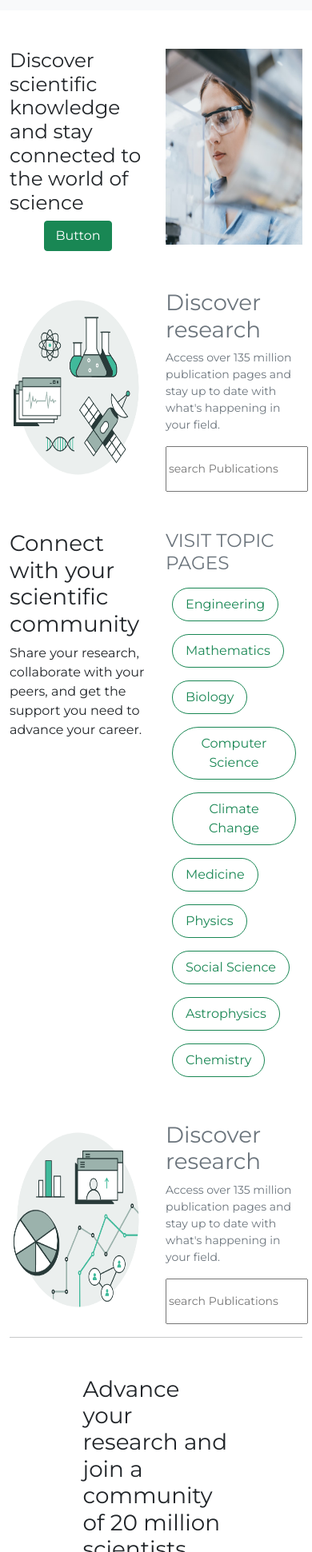
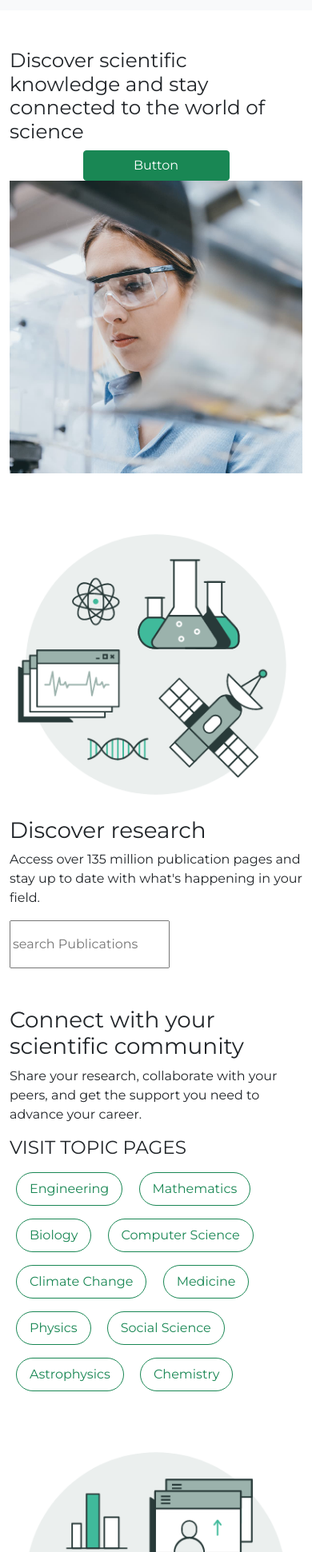
Before and after one commit to shorifuddin2/Research-Gate, a plain HTML site: page index.html in a window 390 px wide. Shown: the part 59-2000 px from the top of the page at 80% size. Drawn offline with nearby package versions, Linux system fonts and the light colour scheme.

Commit message:
responsive project

```diff
--- a/index.html
+++ b/index.html
@@ -36,21 +36,21 @@
         <main>
             <banner class="banner">
                 <div class="row mt-5">
-                    <div class=" col-6 m-auto">
+                    <div class="col-sm-12 col-lg-6 m-auto">
                         <h2 class="">Discover scientific knowledge and stay connected to the world of science</h2>
                         <div class="d-grid gap-2 col-6 mx-auto">
                             <button class="btn btn-success" type="button">Button</button>
                           </div>
                         </div>
-                    <img src="./img/index-hero.jpg" class="col-6 figure-img img-fluid rounded" alt="...">
+                    <img src="./img/index-hero.jpg" class=" col-sm-12 col-lg-6 figure-img img-fluid rounded" alt="...">
                 </div>
             </banner>
             <section class="">
                 <div class="row mt-5">
 
-                    <img src="./img/carcele-1.png" class="col-6 figure-img img-fluid rounded" alt="...">
+                    <img src="./img/carcele-1.png" class="col-sm-12 col-lg-6 figure-img img-fluid rounded" alt="...">
 
-                    <div class="figure-caption col-6 m-auto">
+                    <div class="col-sm-12 col-lg-6 m-auto">
                       <h1 class="">Discover research</h1>
                       <p>Access over 135 million publication pages and stay up to date with what's happening in your field.</p>
                       <div class="d-grid gap-2 col-6 w-50">
@@ -62,12 +62,12 @@
             <section class="">
                 <div class="row mt-5">
 
-                    <div class="col-6">
+                    <div class="col-sm-12 col-lg-6">
                       <h1 class="">Connect with your scientific community</h1>
                     <p class="">Share your research, collaborate with your peers, and get the support you need to advance your career.</p>
                     </div>
 
-                    <div class="figure-caption col-6 m-auto">
+                    <div class="col-sm-12 col-lg-6 m-auto">
                       <h3 class="">VISIT TOPIC PAGES </h3>
 
 
@@ -96,9 +96,9 @@
             <section class="">
               <div class="row mt-5">
 
-                  <img src="./img/carcele-2.png" class="col-6 figure-img img-fluid rounded" alt="...">
+                  <img src="./img/carcele-2.png" class="col-sm-12 col-lg-6 figure-img img-fluid rounded" alt="...">
 
-                  <div class="figure-caption col-6 m-auto">
+                  <div class="col-sm-12 col-lg-6 m-auto">
                     <h1 class="">Discover research</h1>
                     <p>Access over 135 million publication pages and stay up to date with what's happening in your field.</p>
                     <div class="d-grid gap-2 col-6 w-50">
@@ -110,7 +110,7 @@
           <hr/>
 
           <section>
-            <div class="d-grid gap-2 col-6 mx-auto my-5">
+            <div class="d-grid gap-2 col-sm-12 col-lg-6 mx-auto my-5">
               <h1 class="text-aline-center">Advance your research and join a community of 20 million scientists</h1>
               <button class="btn btn-success " type="button">Button</button>
             </div>
```
